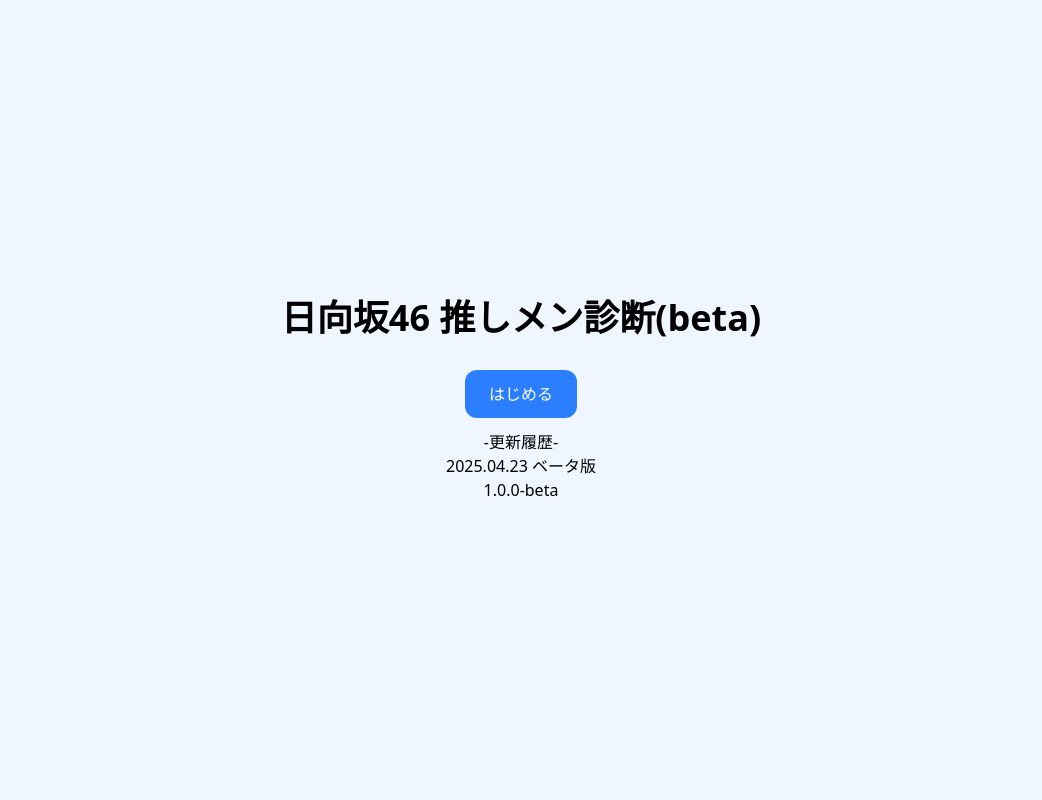
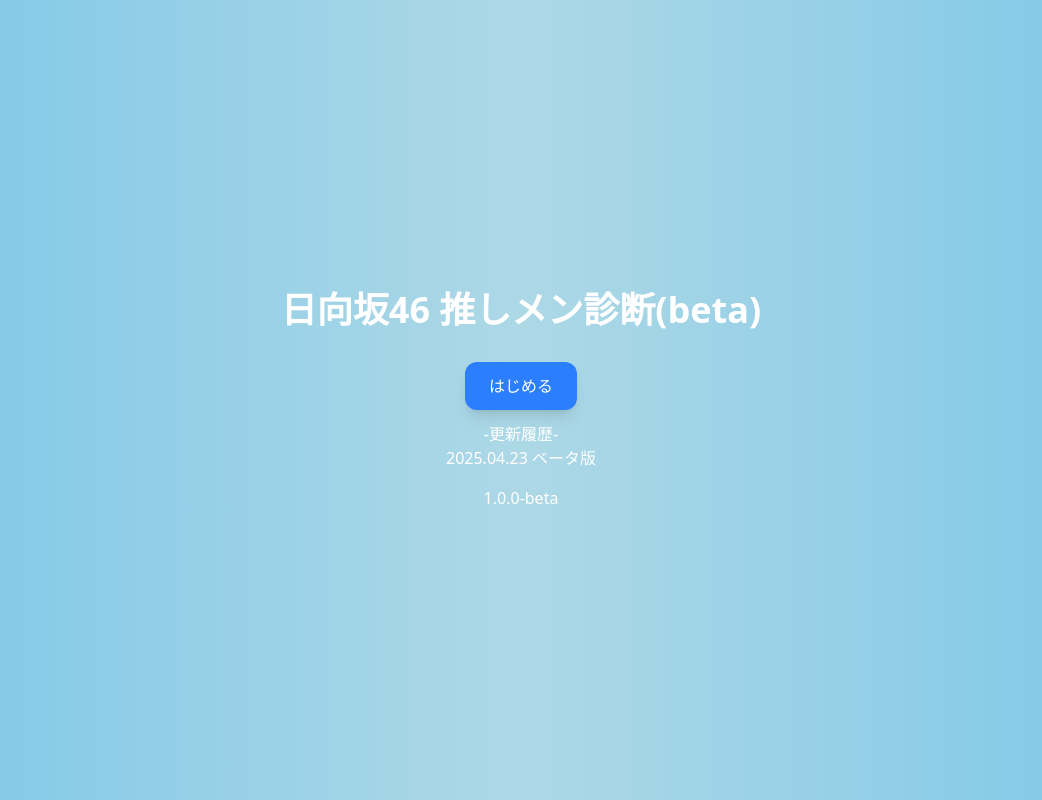
Before and after one commit to masashikuwahara/hinaselect2, a Vue app: page / in a window 1280 px wide. Shown: the whole page, without its empty margins (119-1161 px from the left). Built offline with nearby package versions, Linux system fonts and the light colour scheme.

Commit message:
トップページ修正

```diff
--- a/src/views/Top.vue
+++ b/src/views/Top.vue
@@ -1,21 +1,23 @@
 <template>
-  <div class="flex flex-col items-center justify-center h-screen bg-blue-50">
-    <h1 class="text-4xl font-bold mb-8">日向坂46 推しメン診断(beta)</h1>
+  <div class="flex flex-col items-center justify-center h-screen bg-gradient-to-r from-[#7cc7e8] via-[#add8e6] to-[#7cc7e8]">
+    <h1 class="text-4xl font-bold text-white mb-8">日向坂46 推しメン診断(beta)</h1>
     <router-link to="/question">
       <button
         @click="resetAndStart"
-        class="bg-blue-500 text-white px-6 py-3 rounded-xl hover:bg-blue-600 transition"
+        class="bg-blue-500 text-white px-6 py-3 rounded-xl shadow-lg hover:shadow-xl transition-transform transform hover:scale-105"
       >
         はじめる
       </button>
     </router-link>
-    <div class="mt-3">
+    <div class="mt-3 text-white">
       -更新履歴-
     </div>
-    <div v-for="history in histories">
+    <div v-for="history in histories" :key="history.date" class="text-white">
       {{ history.date }} {{ history.content }}
     </div>
-    1.0.0-beta
+    <div class="mt-4 text-white">
+      1.0.0-beta
+    </div>
   </div>
 </template>
 
```
